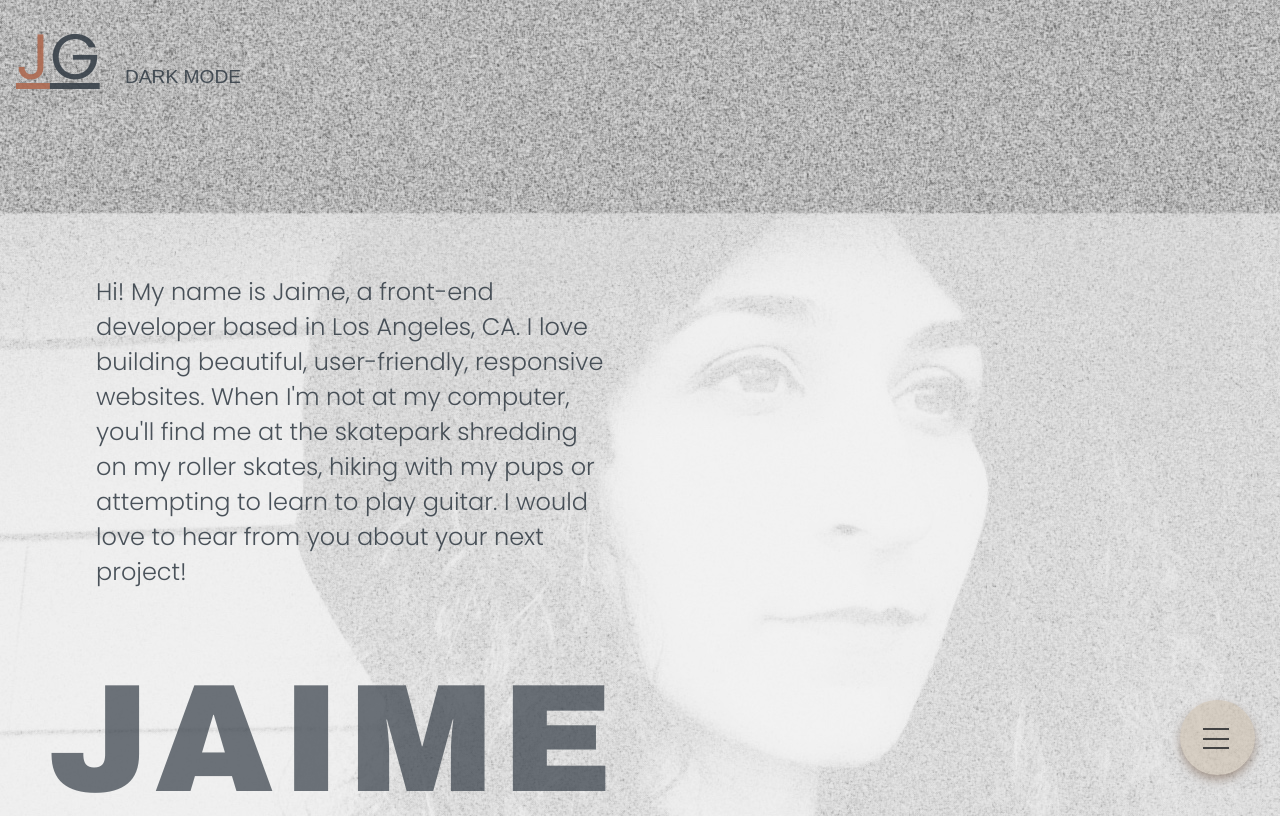
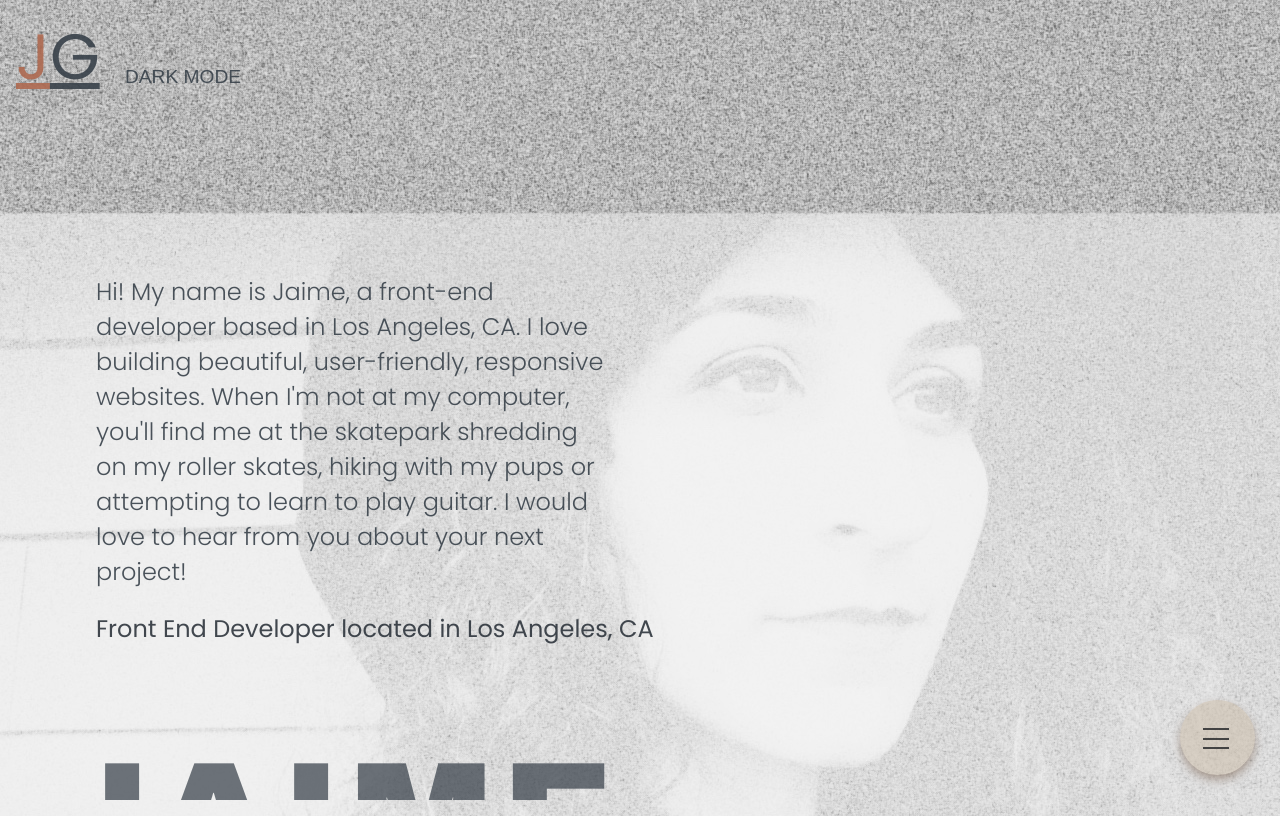
Before and after one commit to Jaime-Ginesky/port-home-page, a website: page index.html in a window 1280 px wide. Drawn offline with Linux system fonts and the light colour scheme; a web font is replaced by a local one.

Commit message:
styled home/about page

```diff
--- a/css/styles.css
+++ b/css/styles.css
@@ -145,7 +145,7 @@ body.dark-mode-theme {
 
 nav ul {
   list-style-type: none;
-  padding: 0;
+  padding-top: 1em;
   text-align: right;
 }
 nav li {
@@ -219,9 +219,8 @@ section {
   will-change: transform, opacity;
   width: 80vw;
   height: 80vh;
-  padding: 3em 0 5em;
+  padding: 3em 0 3em;
   margin-left: 3em;
-
   /* padding: 12vw; */
   overflow: hidden;
   transition: all 0.2s ease-in-out;
@@ -241,6 +240,7 @@ section {
   width: 80vw;
   text-align: left;
   padding-top: 10em;
+  margin-bottom: 10em;
   /* opacity: 80%;
   background:#556a7e;
   border-radius: 15px; */
@@ -269,7 +269,7 @@ section {
   opacity: 80%;
   text-align: left;
   letter-spacing: .05em;
-  padding-top: 1px;
+  /* padding-top: .1em; */
   /* line-height: none; */
 }
 .home-title {
@@ -277,17 +277,19 @@ section {
   color:rgb(174, 105, 80);
   opacity: .6;
   font-size: 14vw;
+  padding-bottom: 4em;
 }
 
 
 .slide-down {
   overflow: hidden;
-  padding-bottom: 1em;
-  padding-top: 0;
+   /* padding-bottom: 3em; */
+   padding: 1em;
   white-space: nowrap;
+  margin-left: 2em;
  }
-.slide-down h2 {
-  color:#374049;
+ .slide-down h2 {
+  color:#2d343c;
   font-size: 1.5em;
   animation:3s slide-down 1s forwards;
   transform:translateX(-580%);
--- a/index.html
+++ b/index.html
@@ -35,10 +35,10 @@
             you'll find me at the skatepark shredding on my roller skates, hiking with my pups or attempting to learn
             to play guitar. I would love to hear from you about your next project!
           </text>
+          <div class="slide-down">
+            <h2> Front End Developer located in Los Angeles, CA</h2>
+          </div>
           <h1>JAIME<div class="home-title"> GINESKY</div></h1>
-        <div class="slide-down">
-          <h2> Front End Developer located in Los Angeles, CA</h2>
-        </div>
         <footer>
           <article class="source-link">
           <a href="#" class="footer-link" title="Jaime Ginesky Netlify"
```
